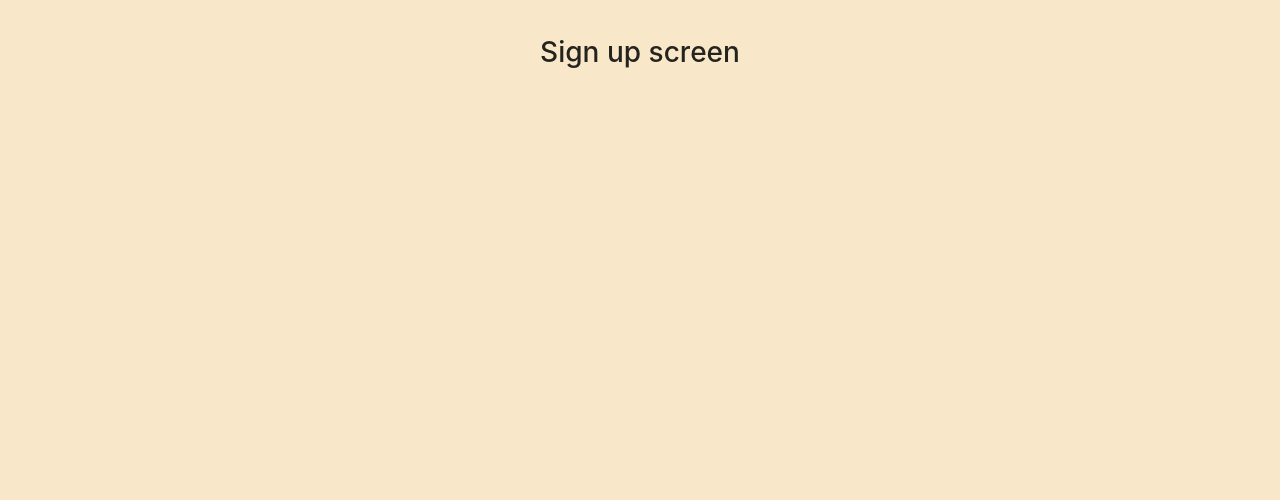
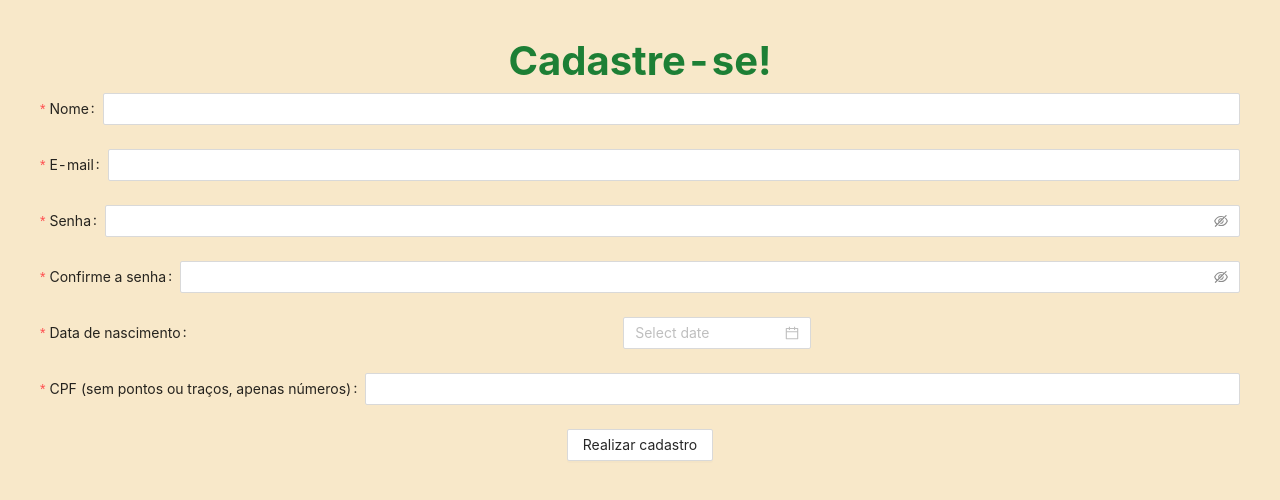
Before and after one commit to GabrielaGuedes/dulocal-challenge, a React (Create React App) app: page /sign-up in a window 1280 px wide. Shown: the top 500 px of the page. Built offline with nearby package versions, Linux system fonts and the light colour scheme.

Commit message:
start implementing sign up page

```diff
--- a/src/App.js
+++ b/src/App.js
@@ -1,4 +1,4 @@
-import React, { useState } from "react";
+import React from "react";
 import "./App.css";
 import Initial from "./pages/initial.tsx";
 import { Switch, Route } from "react-router-dom";
--- a/src/pages/sign-up.tsx
+++ b/src/pages/sign-up.tsx
@@ -1,7 +1,85 @@
-import React from "react";
+import React, { Fragment } from "react";
+import { Title } from "../components/common/title";
+import { Form, Input, Button, DatePicker } from "antd";
+import { isCpfValid } from "../utils/cpf-validator";
 
 const SignUp: React.FC = () => {
-  return <h1>Sign up screen</h1>;
+  return (
+    <Fragment>
+      <Title>Cadastre-se!</Title>
+      <Form>
+        <Form.Item
+          label="Nome"
+          name="name"
+          rules={[{ required: true, message: "Campo obrigatório" }]}
+        >
+          <Input />
+        </Form.Item>
+        <Form.Item
+          label="E-mail"
+          name="email"
+          rules={[
+            { type: "email", message: "E-mail inválido" },
+            { required: true, message: "Campo obrigatório" },
+          ]}
+        >
+          <Input />
+        </Form.Item>
+        <Form.Item
+          label="Senha"
+          name="password"
+          rules={[{ required: true, message: "Campo obrigatório" }]}
+        >
+          <Input.Password />
+        </Form.Item>
+        <Form.Item
+          name="password-confirmation"
+          label="Confirme a senha"
+          dependencies={["password"]}
+          rules={[
+            { required: true, message: "Campo obrigatório" },
+            ({ getFieldValue }) => ({
+              validator(_rule, value) {
+                if (!value || getFieldValue("password") === value) {
+                  return Promise.resolve();
+                }
+                return Promise.reject("As senhas digitadas são diferentes");
+              },
+            }),
+          ]}
+        >
+          <Input.Password />
+        </Form.Item>
+        <Form.Item
+          label="Data de nascimento"
+          name="birthdate"
+          rules={[{ required: true, message: "Campo obrigatório" }]}
+        >
+          <DatePicker />
+        </Form.Item>
+        <Form.Item
+          label="CPF (sem pontos ou traços, apenas números)"
+          name="cpf"
+          rules={[
+            { required: true, message: "Campo obrigatório" },
+            () => ({
+              validator(_rule, value) {
+                if (isCpfValid(value)) {
+                  return Promise.resolve();
+                }
+                return Promise.reject("CPF inválido");
+              },
+            }),
+          ]}
+        >
+          <Input type="number" />
+        </Form.Item>
+        <Form.Item>
+          <Button htmlType="submit">Realizar cadastro</Button>
+        </Form.Item>
+      </Form>
+    </Fragment>
+  );
 };
 
 export default SignUp;
```
